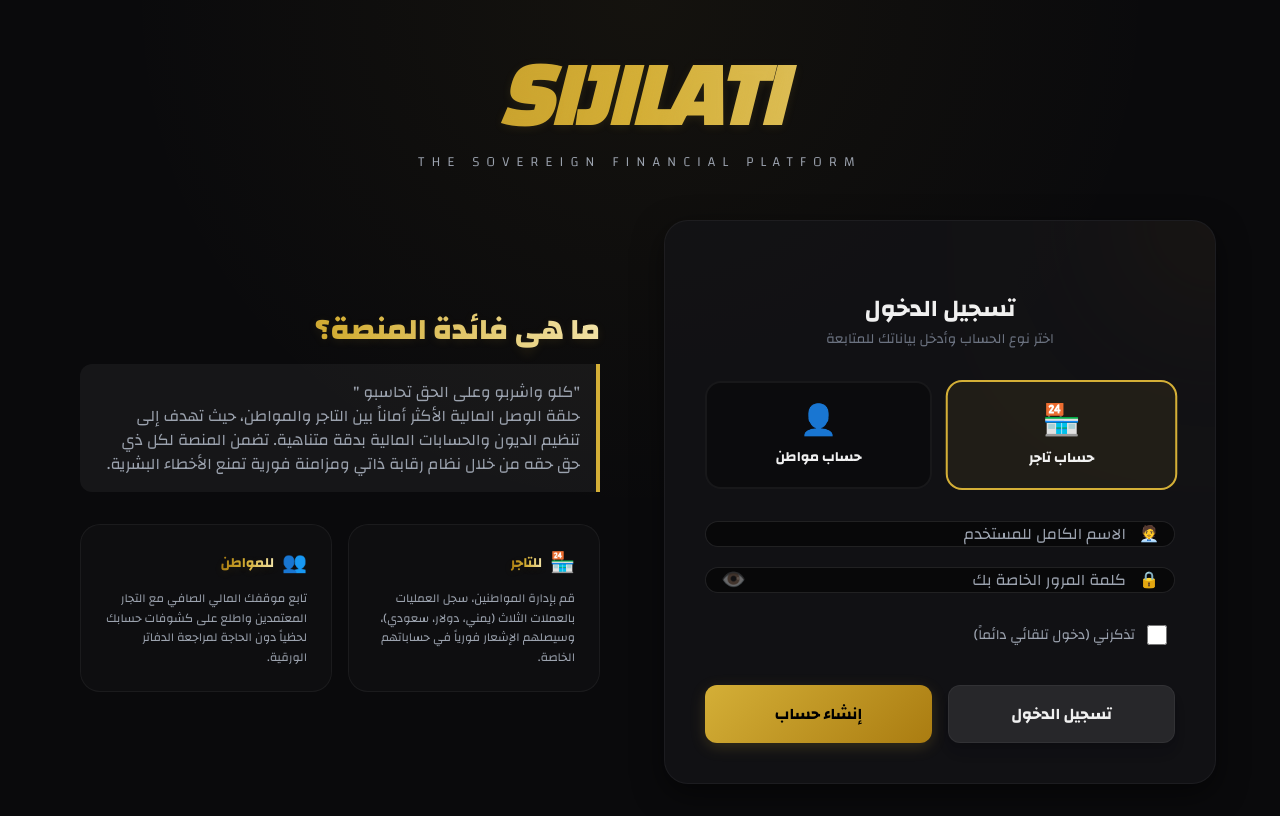
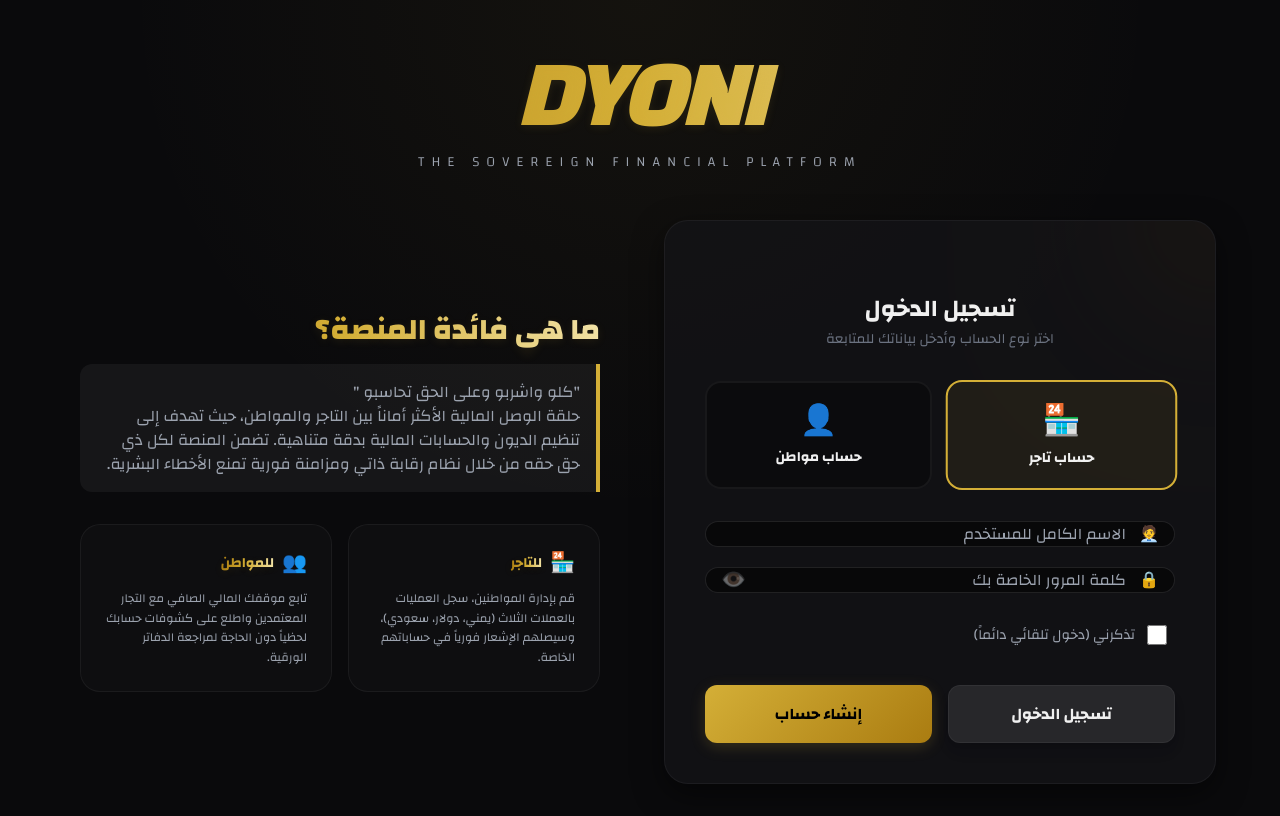
Before and after one commit to 773456648/my-debts-manager, a website: page public/index.html in a window 1280 px wide. Drawn offline with nearby package versions, Linux system fonts and the light colour scheme.

Commit message:
Update index.html

```diff
--- a/public/index.html
+++ b/public/index.html
@@ -197,7 +197,7 @@
 
     <div id="auth-ui" class="max-w-6xl mx-auto mt-4 space-y-12 fade-in">
         <div class="text-center space-y-2">
-            <h1 class="text-7xl md:text-8xl font-black gold-text italic tracking-tighter">SIJILATI</h1>
+            <h1 class="text-7xl md:text-8xl font-black gold-text italic tracking-tighter">DYONI</h1>
             <p class="text-xs md:text-sm text-gray-400 tracking-[0.3em] md:tracking-[0.5em] uppercase font-light">The Sovereign Financial Platform</p>
         </div>
 
```
